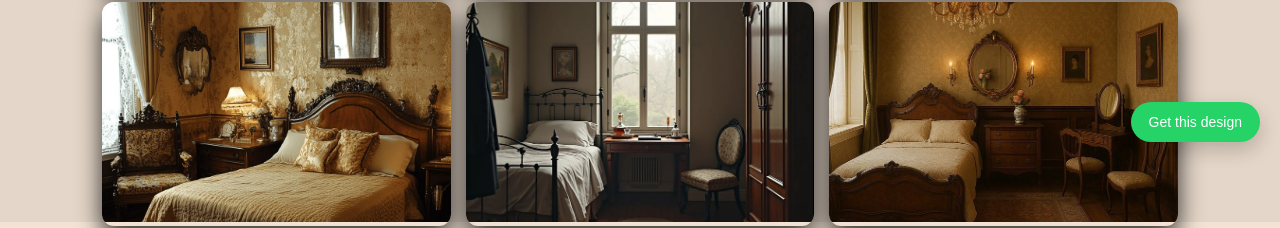
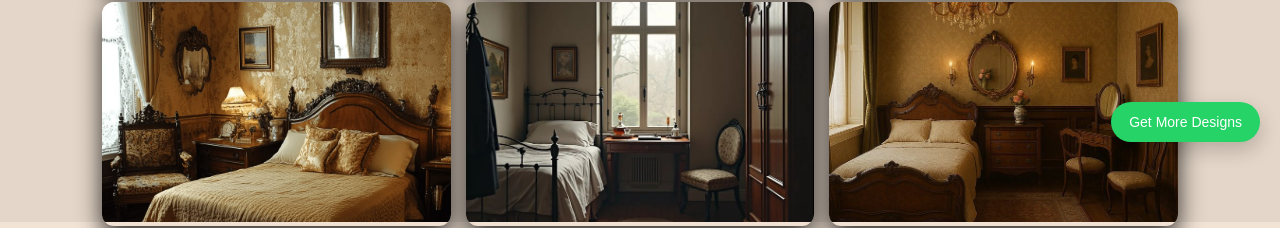
Before and after one commit to xansar1/Timber-Type, a plain HTML site: page catalog.html in a window 1280 px wide. Shown: the part 578-806 px from the top of the page. Drawn offline with Linux system fonts and the light colour scheme.

Commit message:
Update catalog.html

```diff
--- a/catalog.html
+++ b/catalog.html
@@ -129,7 +129,7 @@
 
 <a href="https://wa.me/918157868804?text=Hi%2C%20I%20want%20a%20website%20like%20this"
    class="whatsapp-float" target="_blank">
-  Get this design
+  Get More Designs
 </a>
 
 <script>
```
